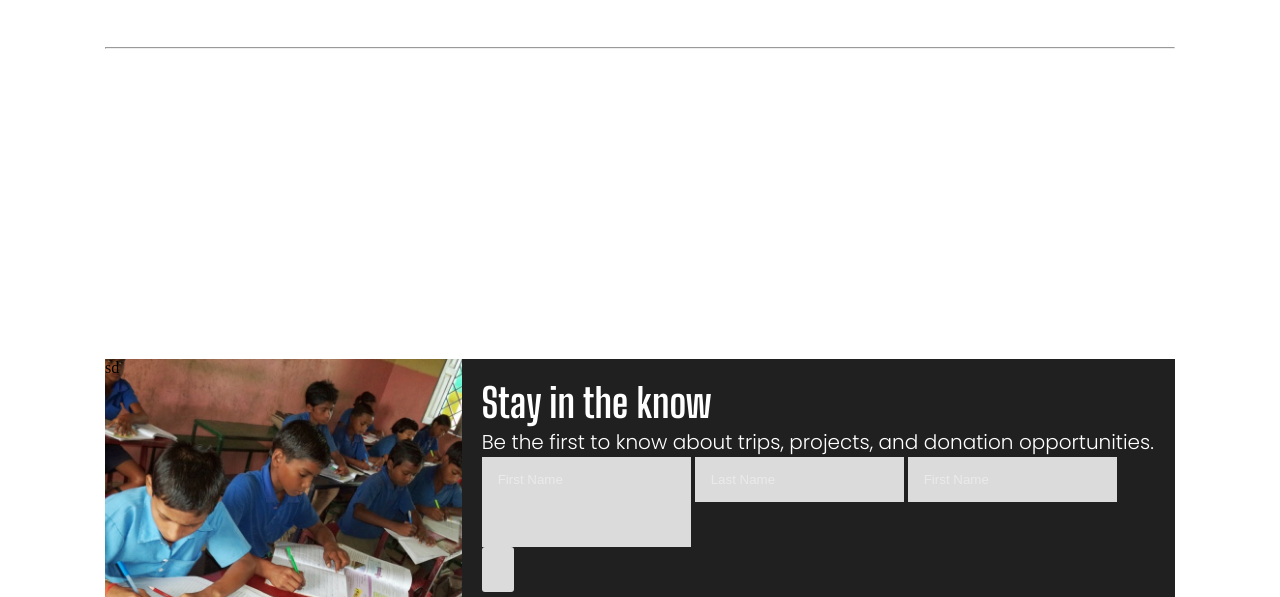
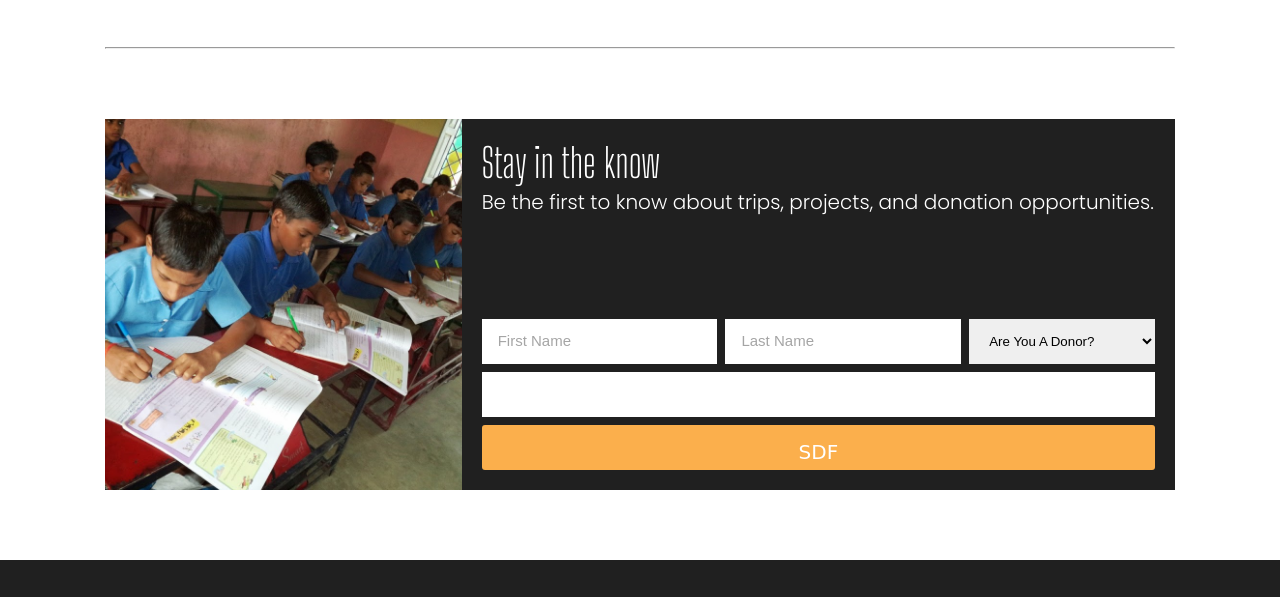
Before and after one commit to edgarspiffy/website-kirfaid, a plain HTML site: page index.html in a window 1280 px wide. Shown: the part 2510-3107 px from the top of the page. Drawn offline with Linux system fonts and the light colour scheme; a web font is replaced by a local one.

Commit message:
updating to upload to github

```diff
--- a/css/style.css
+++ b/css/style.css
@@ -141,11 +141,14 @@ hr {
     background-color: var(--text-color-primary);
     padding: 20px;
     height: 100%;
+    position: relative;
+    width: 100%;
 }
 
 .submission-form .flex-items .item .content h4 {
     font-size: 40px;
     color: #fff;
+    font-weight: 300;
 }
 
 .submission-form .flex-items .item .content p {
@@ -153,13 +156,69 @@ hr {
     font-size: 20px;
 }
 
-.submission-form .flex-items .item .content input {
+.submission-form .flex-items .item .content form {
+    position: absolute;
+    bottom: 0px;
+    left: 0px;
+    right: 0px;
+    padding: 20px;
+    width: 100%;
+    position: absolute;
+}
+
+.submission-form .flex-items .item .content form input::placeholder {
+    color: #202020;
+    opacity: .40;
+    font-size: 15px;
+}
+
+.submission-form .flex-items .item .content .grid-container {
+    display: grid;
+    grid-template-areas: "input1 input2 input3" "input4 input4 input4" "input5 input5 input5";
+    grid-gap: .5rem;
+}
+
+.submission-form .flex-items .item .content .grid-container .input1 {
+    grid-area: input1;
+}
+
+.submission-form .flex-items .item .content .grid-container .input2 {
+    grid-area: input2;
+}
+
+.submission-form .flex-items .item .content .grid-container .input3 {
+    grid-area: input3;
+}
+
+.submission-form .flex-items .item .content .grid-container .input4 {
+    grid-area: input4;
+}
+
+.submission-form .flex-items .item .content .grid-container .input5 {
+    grid-area: input5;
+}
+
+.submission-form .flex-items .item .content form .btn-primary {
+    background: var(--accent-color);
+    font-family: var(--text-font-color);
+    font-family: var(--button-nav-font);
+    font-size: 20px;
+    text-transform: uppercase;
+    color: #fff;
+    padding: 15px 40px;
+    border-radius: 3px;
+    display: inline-block;
+    transition-duration: .2s;
+    display: block !important;
+    width: 100%;
+}
+
+.submission-form .flex-items .item .content input, .submission-form .flex-items .item .content select {
     height: 45px;
     padding: 6px 16px;
-    ;
     display: inline-block;
     border: none;
-    background-color: #ebebebeb;
+    /* background-color: #ebebebeb; */
 }
 
 .submission-form .flex-items .item .content input::placeholder {
--- a/index.html
+++ b/index.html
@@ -148,32 +148,31 @@
         <hr>
     </div>
 
-
-    <div style="height:30vh"></div>
-
     <section class="submission-form">
         <div class="container">
             <div class="flex-items">
                 <div class="item">
-                    sd
                 </div>
                 <div class="item">
                     <div class="content">
                         <h4>Stay in the know</h4>
                         <p>Be the first to know about trips, projects, and donation opportunities.</p>
-                        <form action="">
-                            <div>
-                                <input type="text" placeholder="First Name">
-                                <input type="text" placeholder="Last Name">
-                                <input type="text" placeholder="First Name">
-                            </div>
-                            <div>
-                                <input type="text">
-                            </div>
-                            <div>
-                                <input class='btn-primary' type="button">
-                            </div>
-                        </form>
+                        <div class="form-div">
+                            <form action="">
+                                <div class="grid-container">
+                                    <input class="input1" type="text" placeholder="First Name">
+                                    <input class="input2" type="text" placeholder="Last Name">
+                                    <select class="input3" name="Are you a donor?" id="">
+                                        <option value="">Are You A Donor?</option>
+                                        <option value="">Yes</option>
+                                        <option value="">No</option>
+                                    </select>
+                                    <!-- <input class="input3" type="text" placeholder="First Name"> -->
+                                    <input class="input4" type="text">
+                                    <input class='input5 btn-primary' type="button" value="sdf">
+                                </div>
+                            </form>
+                        </div>
                     </div>
                 </div>
             </div>
@@ -203,4 +202,4 @@
     <script src="js/slideshow.js"></script>
 </body>
 
-</html>
+</h
```
Also changed, not shown: indexgrid.html (+54 -11 lines), 1 other file.
